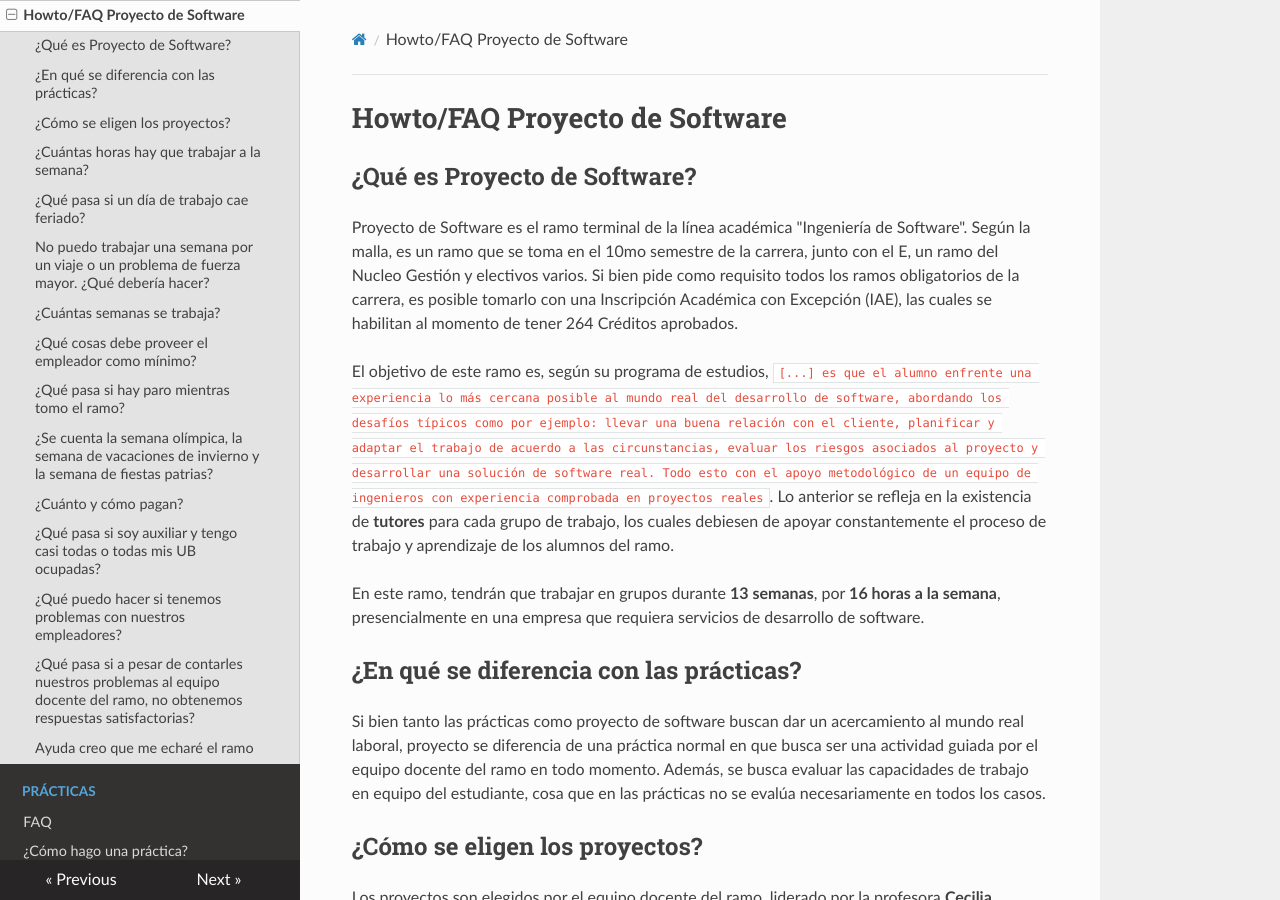
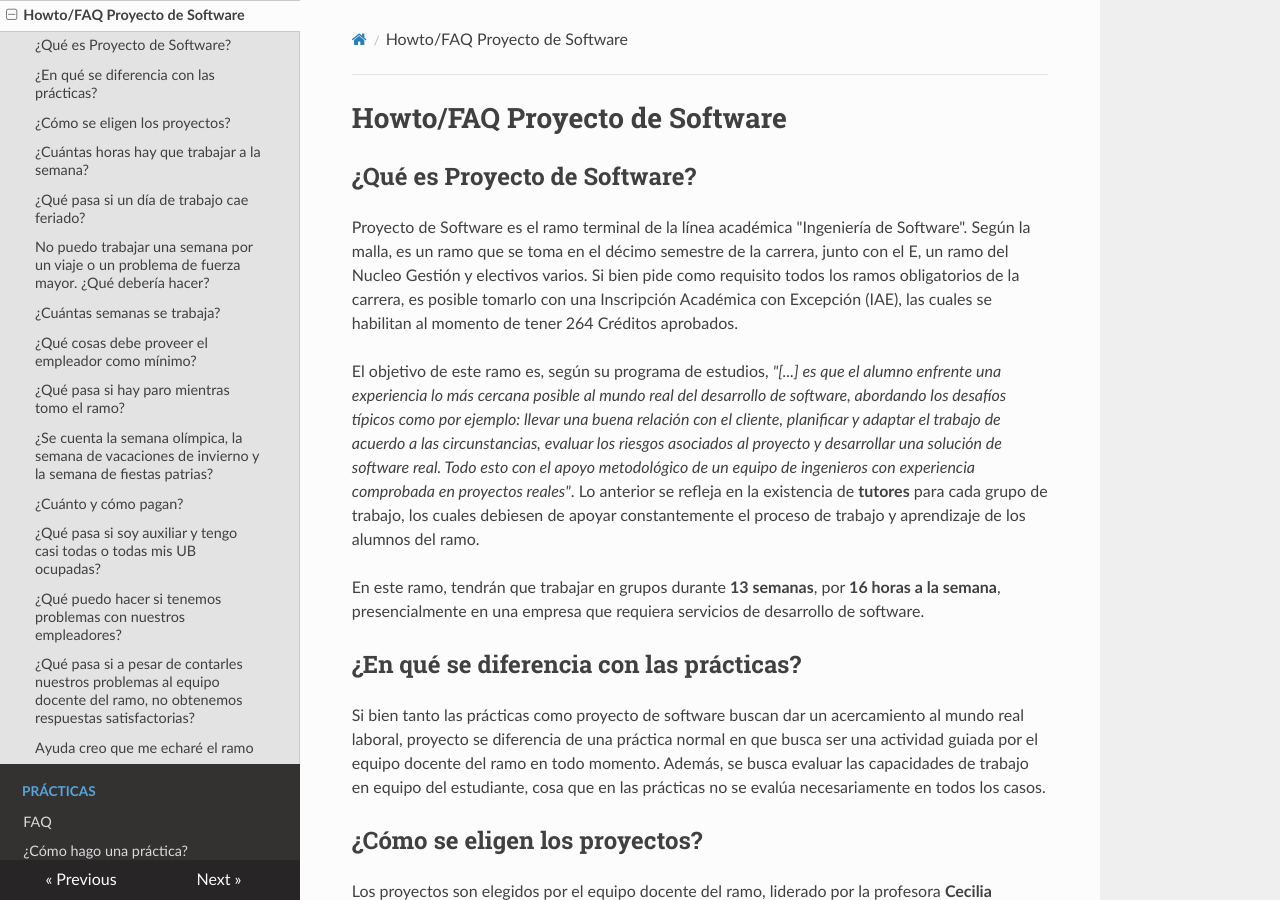
Before and after one commit to cadcc/howto, an MkDocs documentation site: the page built from docs/Proyecto de Software.md, in a window 1280 px wide and 900 px high. Built offline with MkDocs 1.6.1, drawn with Linux system fonts in a browser that asks for light colours; nearby versions of some CDN libraries; some of the changed text lies outside the part shown.

```diff
--- a/docs/Proyecto de Software.md
+++ b/docs/Proyecto de Software.md
@@ -2,9 +2,9 @@
 
 ## ¿Qué es Proyecto de Software?
 
-Proyecto de Software es el ramo terminal de la línea académica "Ingeniería de Software". Según la malla, es un ramo que se toma en el 10mo semestre de la carrera, junto con el E, un ramo del Nucleo Gestión y electivos varios. Si bien pide como requisito todos los ramos obligatorios de la carrera, es posible tomarlo con una Inscripción Académica con Excepción (IAE), las cuales se habilitan al momento de tener 264 Créditos aprobados.
+Proyecto de Software es el ramo terminal de la línea académica "Ingeniería de Software". Según la malla, es un ramo que se toma en el décimo semestre de la carrera, junto con el E, un ramo del Nucleo Gestión y electivos varios. Si bien pide como requisito todos los ramos obligatorios de la carrera, es posible tomarlo con una Inscripción Académica con Excepción (IAE), las cuales se habilitan al momento de tener 264 Créditos aprobados.
 
-El objetivo de este ramo es, según su programa de estudios, `[...] es que el alumno enfrente una experiencia lo más cercana posible al mundo real del desarrollo de software, abordando los desafíos típicos como por ejemplo: llevar una buena relación con el cliente, planificar y adaptar el trabajo de acuerdo a las circunstancias, evaluar los riesgos asociados al proyecto y desarrollar una solución de software real. Todo esto con el apoyo metodológico de un equipo de ingenieros con experiencia comprobada en proyectos reales`. Lo anterior se refleja en la existencia de **tutores** para cada grupo de trabajo, los cuales debiesen de apoyar constantemente el proceso de trabajo y aprendizaje de los alumnos del ramo.
+El objetivo de este ramo es, según su programa de estudios, _"[...] es que el alumno enfrente una experiencia lo más cercana posible al mundo real del desarrollo de software, abordando los desafíos típicos como por ejemplo: llevar una buena relación con el cliente, planificar y adaptar el trabajo de acuerdo a las circunstancias, evaluar los riesgos asociados al proyecto y desarrollar una solución de software real. Todo esto con el apoyo metodológico de un equipo de ingenieros con experiencia comprobada en proyectos reales"_. Lo anterior se refleja en la existencia de **tutores** para cada grupo de trabajo, los cuales debiesen de apoyar constantemente el proceso de trabajo y aprendizaje de los alumnos del ramo.
 
 En este ramo, tendrán que trabajar en grupos durante **13 semanas**, por **16 horas a la semana**, presencialmente en una empresa que requiera servicios de desarrollo de software.
 
```
Also changed, not shown: other parts of docs/Proyecto de Software.md (+3 -3 lines).
